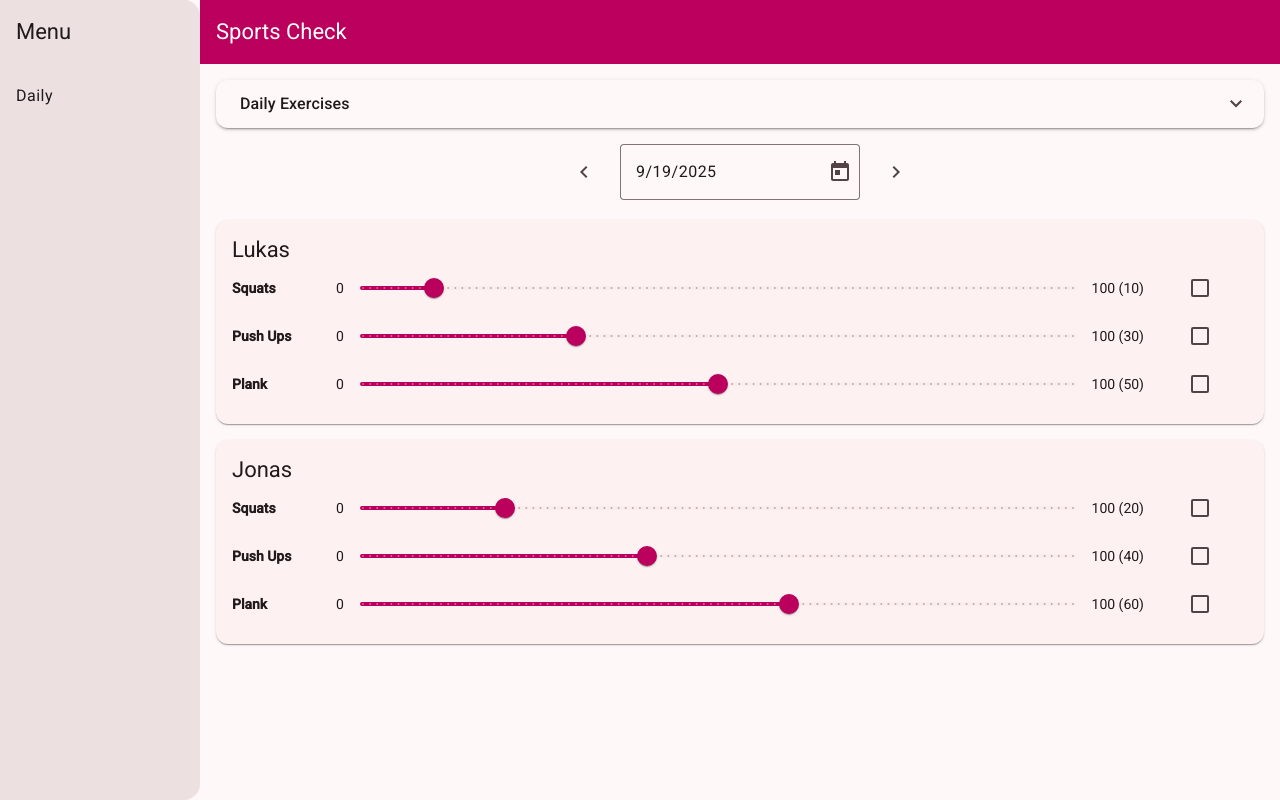
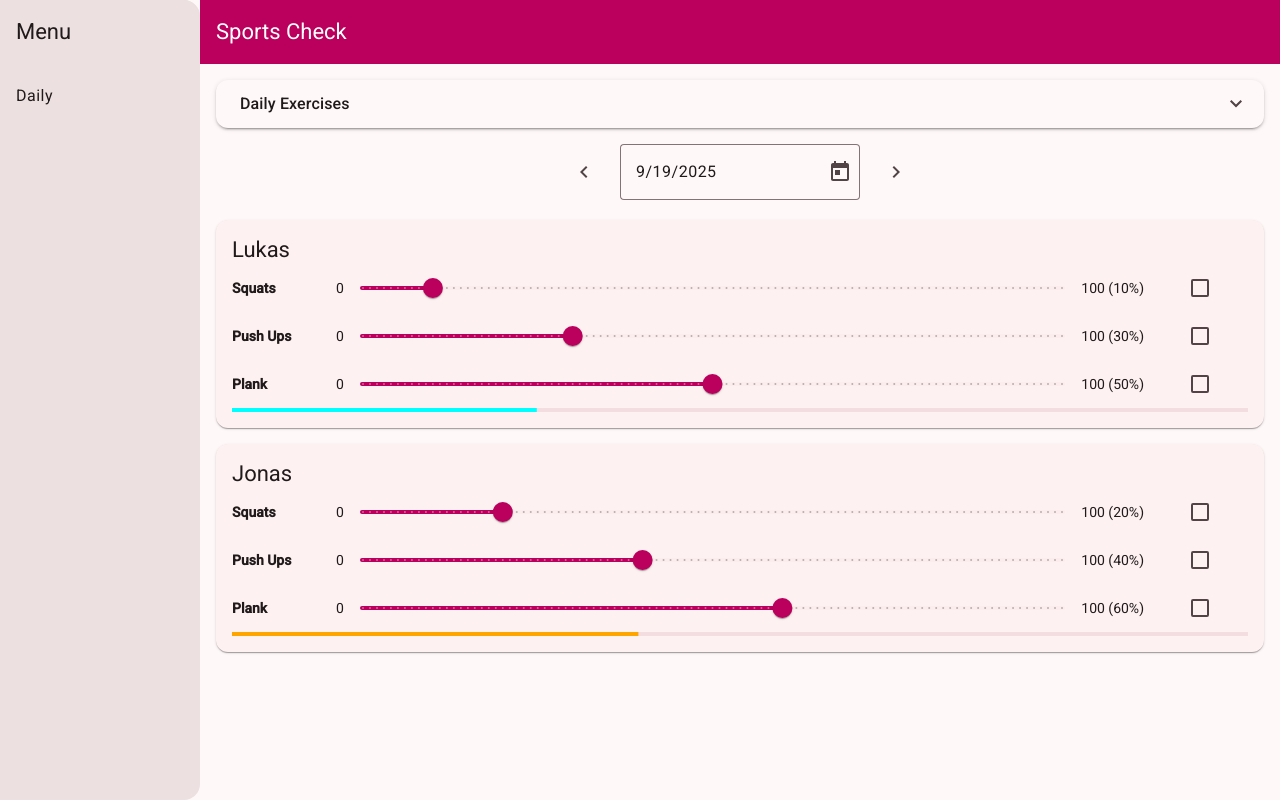
Before and after one commit to Decrowe/sport-check, an Angular app: page / in a window 1280 px wide. Built offline with nearby package versions, Linux system fonts and the light colour scheme.

Commit message:
style(sports-check): state check improvements

```diff
--- a/src/app/domains/daily/features/member-states/member-states.html
+++ b/src/app/domains/daily/features/member-states/member-states.html
@@ -1,30 +1,35 @@
 @for (member of members(); track member.id) {
-<mat-card>
+<mat-card [ngClass]="{'--completed': getDailyProgress(member.id) === 100}">
   <mat-card-header>
-    <mat-card-title>{{ member.name }}</mat-card-title>
+    <mat-card-title>
+      <span>{{ member.name }}</span>
+      @if(getDailyProgress(member.id) === 100)
+      {<mat-icon style="color: lime; float: inline-end;">check</mat-icon>}
+    </mat-card-title>
   </mat-card-header>
   <mat-card-content>
     @for (state of getMemberStates(member.id); track $index) {
     @if(getExercise(state.exerciseId); as exercise) {
-    <div class="exercise-state">
-      <span class="exercise-name">{{exercise.name}}</span>
-      <div class="progress-slider">
+    <div class="exercise">
+      <span class="exercise__name">{{exercise.name}}</span>
+      <div class="exercise__progress-slider">
         <span>0</span>
-        <mat-slider [showTickMarks]="true" min="0" [max]="exercise.target" step="1" discrete
+        <mat-slider [showTickMarks]="true" min="0" [max]="exercise.target" [step]="1" discrete
           [displayWith]="formatlabel">
           <input matSliderThumb [value]="state.progress"
             (change)="onProgressChanged(exercise.id, member.id, +$event.target.value)" />
         </mat-slider>
-        <span>{{exercise.target}} ({{state.progress}})</span>
+        <span>{{exercise.target}} ({{getExerciseProgressPercantage(exercise.id, member.id)}}%)</span>
+        <span class="exercise__complete">
+          <mat-checkbox [checked]="getExerciseProgressPercantage(exercise.id, member.id) === 100"
+            (change)="onProgressChanged(exercise.id, member.id, $event.checked ? exercise.target : 0)">
+          </mat-checkbox>
+        </span>
       </div>
-      <span class="complete-button">
-        <mat-checkbox [checked]="state.progress >= 100"
-          (change)="onProgressChanged(exercise.id, member.id, $event.checked ? 100 : 0)">
-        </mat-checkbox>
-      </span>
     </div>
     }
     }
+    <mat-progress-bar [class]="getSliderColorClass(member.id)" [value]="getDailyProgress(member.id)"></mat-progress-bar>
   </mat-card-content>
 </mat-card>
 }
--- a/src/app/domains/daily/features/member-states/member-states.scss
+++ b/src/app/domains/daily/features/member-states/member-states.scss
@@ -1,10 +1,20 @@
+@use '@angular/material' as mat;
+
 :host {
   display: flex;
   flex-direction: column;
   gap: 1rem;
+
 }
 
-.exercise-state {
+mat-card {
+  &.--completed {
+    @include mat.card-overrides((elevated-container-color: rgba(lime, 0.1),
+      ));
+  }
+}
+
+.exercise {
   display: flex;
   width: 100%;
   align-items: center;
@@ -12,17 +22,13 @@
   gap: 0.5rem;
   flex-wrap: wrap;
 
-  .exercise-name {
+  &__name {
     width: 6rem;
     font-weight: 600;
   }
 
-  .complete-button {
-    width: 6rem;
-    text-align: center;
-  }
 
-  .progress-slider {
+  &__progress-slider {
     flex-grow: 1;
 
     display: flex;
@@ -34,4 +40,30 @@
       flex-grow: 1;
     }
   }
+
+  &__complete {
+    width: 6rem;
+    text-align: center;
+  }
+
+
+
 }
+
+.daily-progress {
+  &__begin {
+    @include mat.progress-bar-overrides((active-indicator-color: cyan))
+  }
+
+  &__intermediate {
+    @include mat.progress-bar-overrides((active-indicator-color: orange))
+  }
+
+  &__advanced {
+    @include mat.progress-bar-overrides((active-indicator-color: gold))
+  }
+
+  &__completed {
+    @include mat.progress-bar-overrides((active-indicator-color: lime))
+  }
+}
--- a/src/app/domains/daily/features/member-states/member-states.ts
+++ b/src/app/domains/daily/features/member-states/member-states.ts
@@ -1,3 +1,4 @@
+import { NgClass } from '@angular/common';
 import { Component, inject } from '@angular/core';
 import { MatButtonModule } from '@angular/material/button';
 import { MatCardModule } from '@angular/material/card';
@@ -17,6 +18,7 @@ import { ExersiceService, MemberService } from '@domains/daily/services';
     MatProgressBarModule,
     MatSliderModule,
     MatCheckboxModule,
+    NgClass,
   ],
   templateUrl: './member-states.html',
   styleUrl: './member-states.scss',
@@ -44,4 +46,39 @@ export class MemberStates {
   onProgressChanged(exerciseId: number, memberId: number, progress: number): void {
     this.exersiceService.setStateProgress(exerciseId, memberId, progress);
   }
+
+  getExerciseProgressPercantage(exerciseId: number, memberId: number): number {
+    const state = this.states().find((s) => s.exerciseId === exerciseId && s.memberId === memberId);
+    const exercise = this.getExercise(exerciseId);
+    if (!state || !exercise) return 0;
+
+    return Math.round((state.progress / exercise.target) * 100);
+  }
+
+  /**
+   * Calculate overall daily progress for a member
+   * @param memberId
+   * @returns {number} percentage of overall daily progress
+   */
+
+  getDailyProgress(memberId: number): number {
+    const memberStates = this.getMemberStates(memberId);
+    if (memberStates.length === 0) return 0;
+
+    const totalPercentage = memberStates.reduce((acc, state) => {
+      const exercise = this.getExercise(state.exerciseId);
+      if (!exercise) return acc;
+      return acc + (state.progress / exercise.target) * 100;
+    }, 0);
+
+    return Math.round(totalPercentage / memberStates.length);
+  }
+
+  getSliderColorClass(memberId: number): string {
+    const progress = this.getDailyProgress(memberId);
+    if (progress < 33) return 'daily-progress__begin';
+    if (progress < 67) return 'daily-progress__intermediate';
+    if (progress < 99) return 'daily-progress__advanced';
+    return 'daily-progress__completed';
+  }
 }
```
